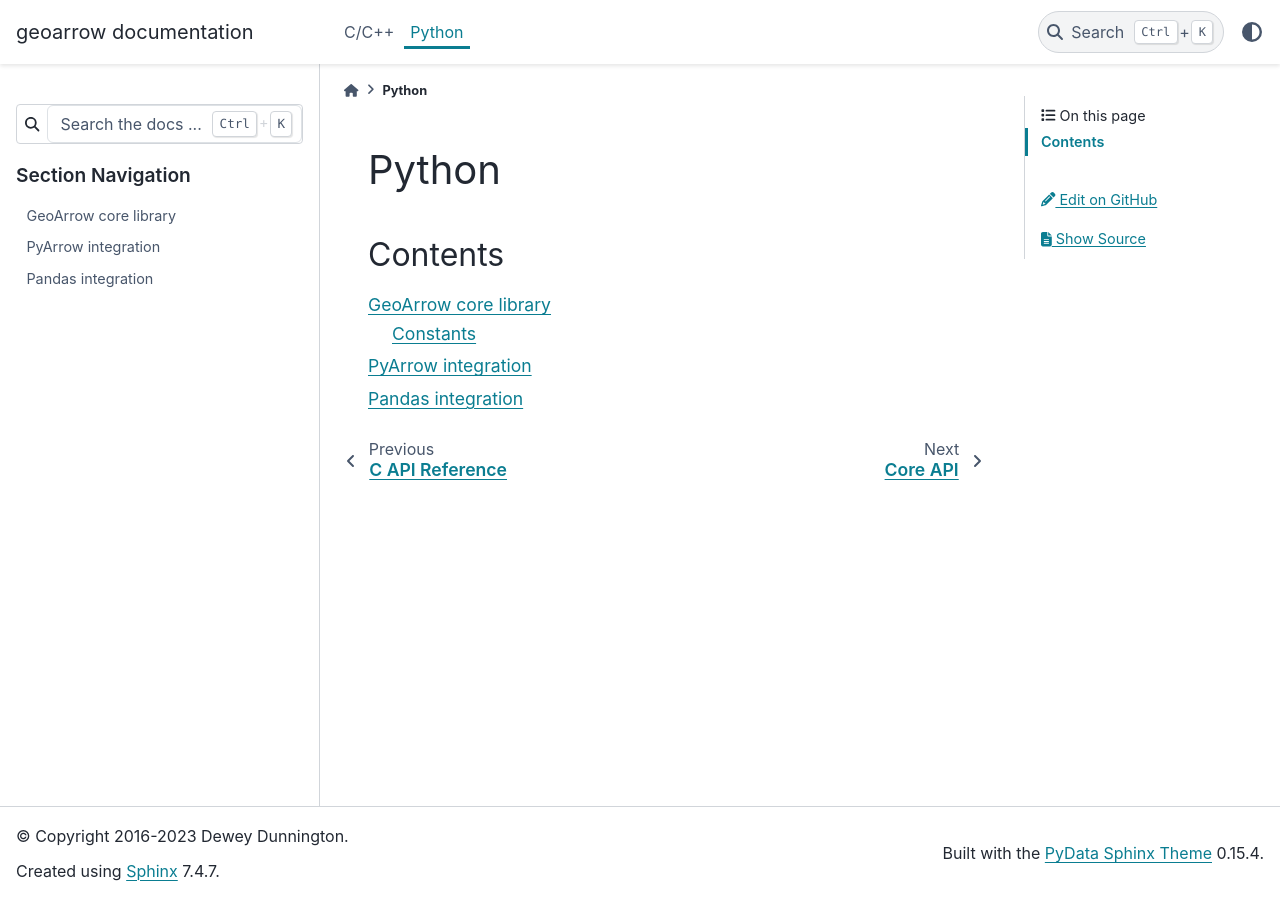
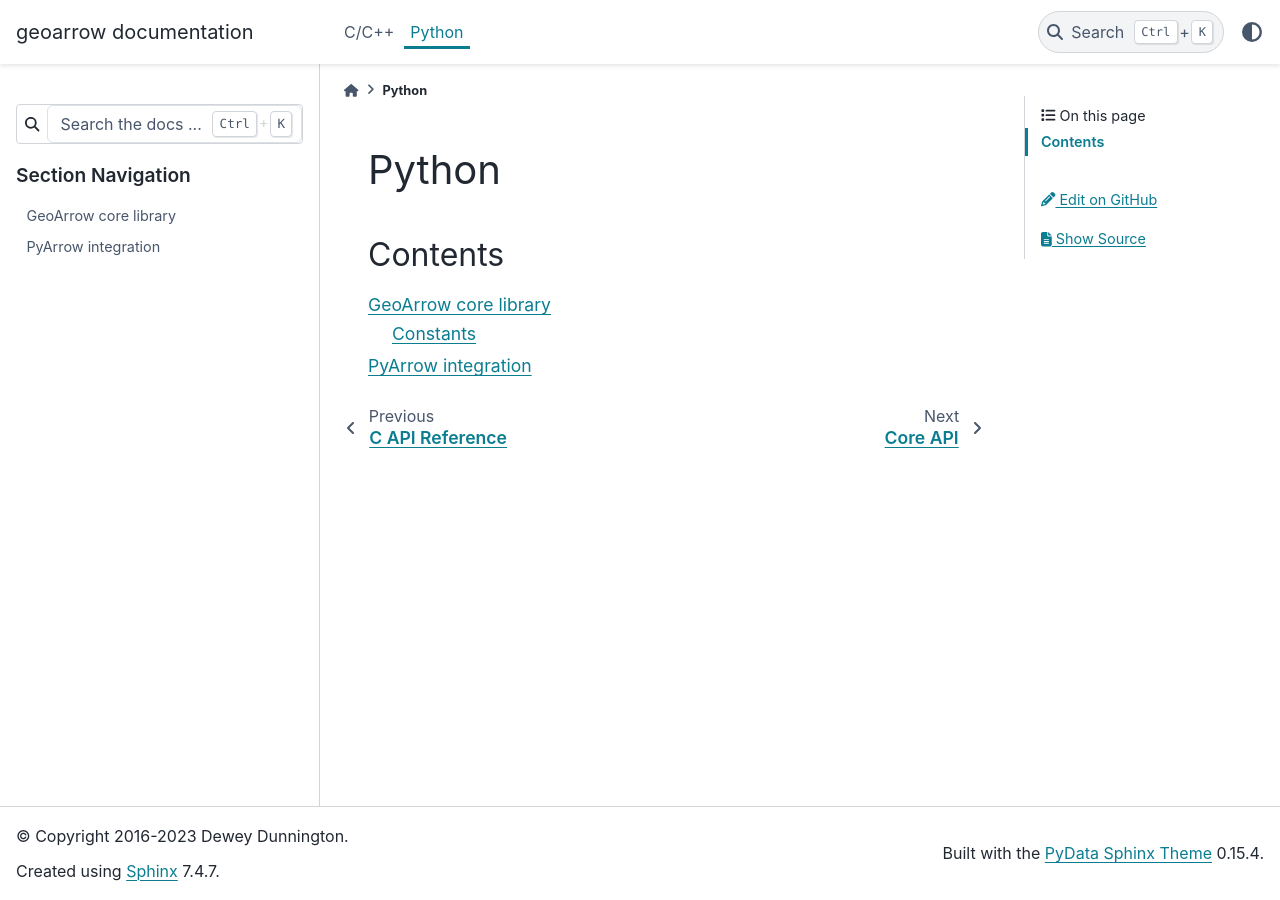
Before and after one commit to geoarrow/geoarrow-c, a Sphinx documentation site: the page built from docs/source/python/index.rst, in a window 1280 px wide. Built offline with Sphinx 7.4.7 and the PyData theme 0.15.4, drawn with Linux system fonts in a browser that asks for light colours.

Commit message:
skip pandas docs for now

```diff
--- a/docs/source/python/index.rst
+++ b/docs/source/python/index.rst
@@ -10,4 +10,3 @@ Contents
 
     GeoArrow core library <geoarrow>
     PyArrow integration <pyarrow>
-    Pandas integration <pandas>
--- a/docs/source/python/pandas.rst
+++ /dev/null
@@ -1,6 +0,0 @@
-
-Integration with pandas
-========================
-
-.. automodule:: geoarrow.pandas
-    :members:
```
